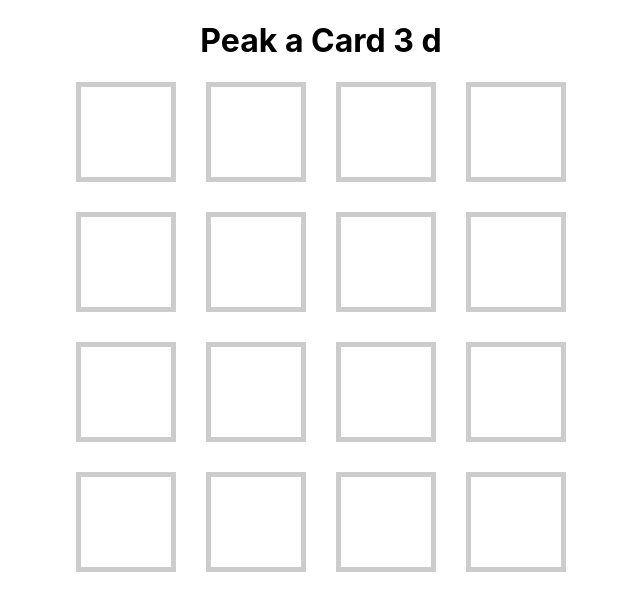
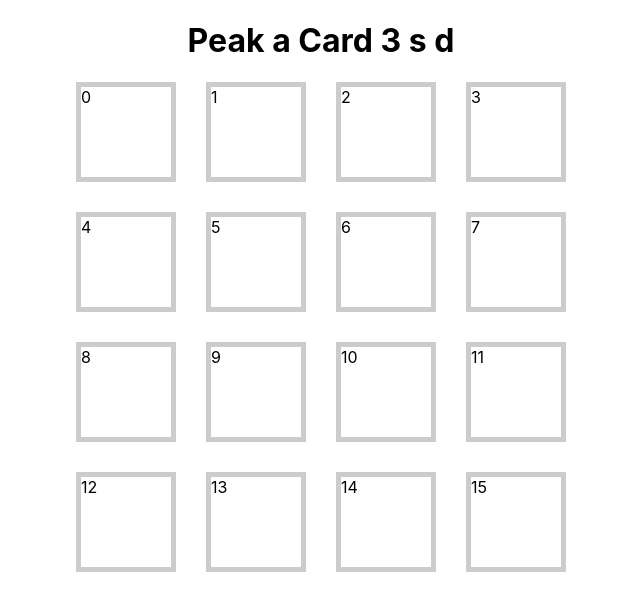
Before and after one commit to jonabutt/peak-a-card, a React (Create React App) app: page / in a window 1280 px wide. Shown: the top 610 px of the page, without its empty margins (319-959 px from the left). Built offline with nearby package versions, Linux system fonts and the light colour scheme.

Commit message:
refactor: create card component with value prop

```diff
--- a/src/App.tsx
+++ b/src/App.tsx
@@ -1,26 +1,26 @@
-import React from 'react';
+import React, { useEffect, useState } from 'react';
+import { Card } from './Components/Card';
 
 const App: React.FC = () => {
+  const [cardList, setCardList] = useState<number[]>([])
+  const [firstLoad, setFirstLoad] = useState<boolean>(true)
+  useEffect(() => {
+      if(firstLoad){
+        setFirstLoad(false);
+        for(let i =0;i<16;i++){
+          setCardList(cardList => [...cardList,i]);
+        }
+      }
+
+  })
   return (
     <div>
-      <h1>Peak a Card 3 d</h1>
+      <h1>Peak a Card 3  s d</h1>
       <section className="game-board">
-        <div className="card"></div>
-        <div className="card"></div>
-        <div className="card"></div>
-        <div className="card"></div>
-        <div className="card"></div>
-        <div className="card"></div>
-        <div className="card"></div>
-        <div className="card"></div>
-        <div className="card"></div>
-        <div className="card"></div>
-        <div className="card"></div>
-        <div className="card"></div>
-        <div className="card"></div>
-        <div className="card"></div>
-        <div className="card"></div>
-        <div className="card"></div>
+
+        {
+          cardList.map((c,index)=><Card key={index} value={c}/>)
+        }
       </section>
     </div>
   );
--- /dev/null
+++ b/src/Components/Card.tsx
@@ -0,0 +1,13 @@
+import React from 'react'
+
+interface Props {
+    value: number
+}
+
+export const Card: React.FC<Props> = ({value}) => {
+        return (
+            <div className="card">
+                {value}
+            </div>
+        );
+}
```
